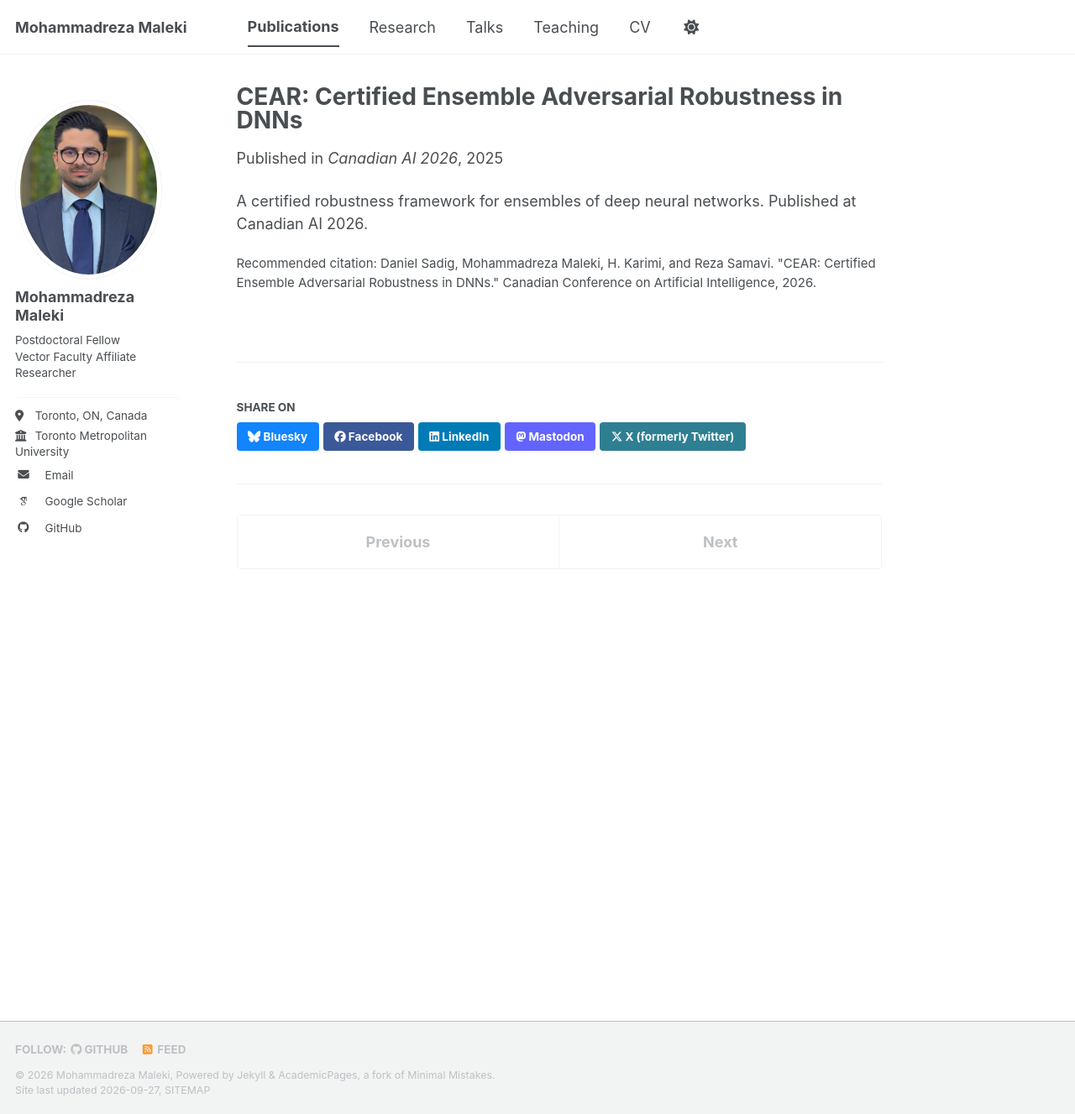
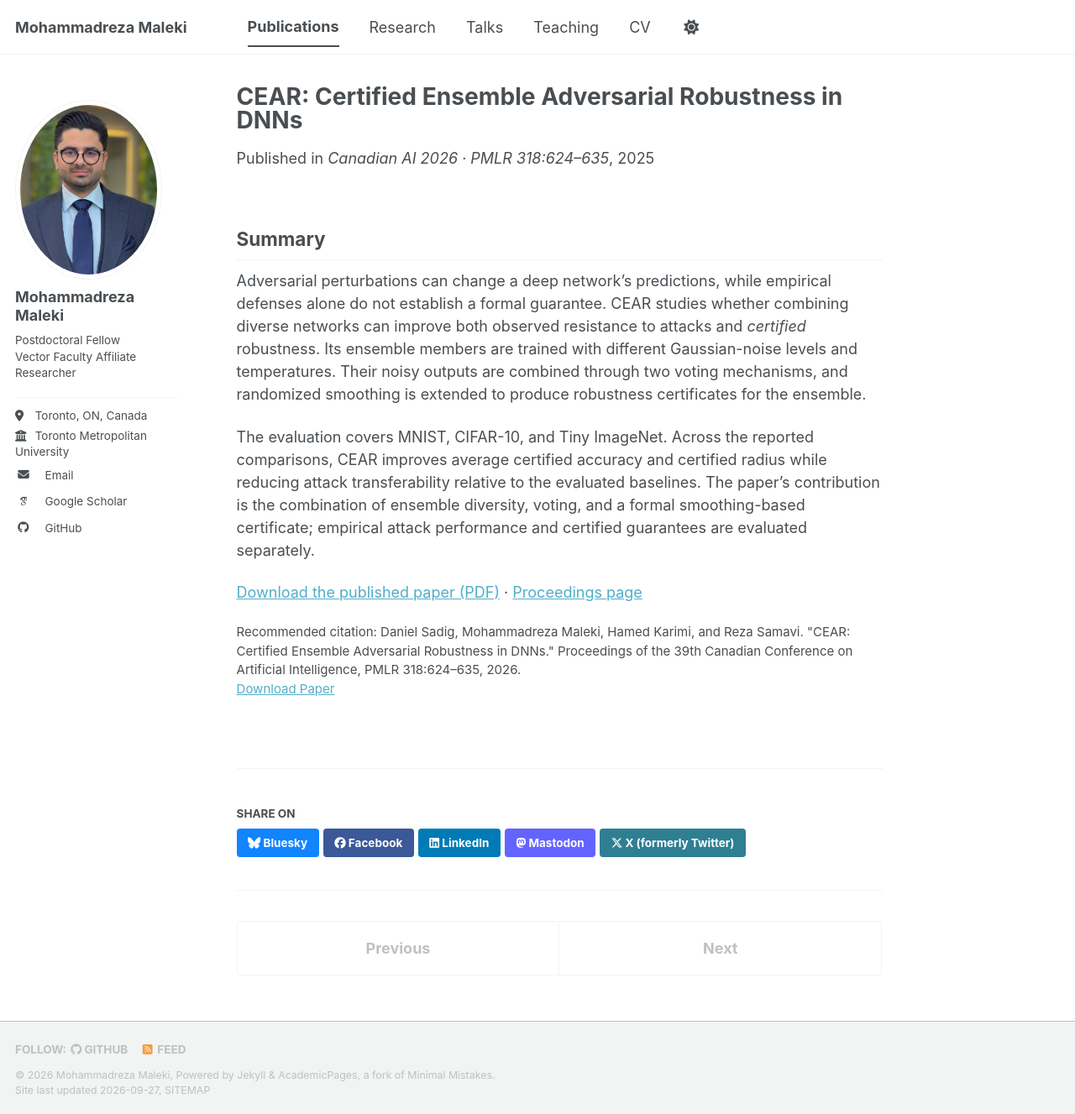
Before and after one commit to Mrezamaleki/mrezamaleki.github.io, a Jekyll site: the page built from _publications/2025-05-01-cear-certified-ensemble-adversarial-robustness.md, in a window 1280 px wide and 1327 px high. Shown: the whole window at 84% size. Built offline with Jekyll 4.4.1, drawn with Linux system fonts in a browser that asks for light colours; some web fonts are replaced; a script bundle is joined from its source files by our own code; library files that are not in the unit come from our copies.

Commit message:
Add verified PDF and detailed paper summary

```diff
--- a/_publications/2025-05-01-cear-certified-ensemble-adversarial-robustness.md
+++ b/_publications/2025-05-01-cear-certified-ensemble-adversarial-robustness.md
@@ -3,9 +3,16 @@ title: "CEAR: Certified Ensemble Adversarial Robustness in DNNs"
 collection: publications
 year: 2026
 category: conferences
-excerpt: "A framework for certifying adversarial robustness of deep neural network ensembles."
-venue: "Canadian AI 2026"
-citation: 'Daniel Sadig, Mohammadreza Maleki, H. Karimi, and Reza Samavi. "CEAR: Certified Ensemble Adversarial Robustness in DNNs." Canadian Conference on Artificial Intelligence, 2026.'
+excerpt: "An ensemble method combining noise-trained networks, voting rules, and randomized-smoothing certificates."
+venue: "Canadian AI 2026 · PMLR 318:624–635"
+paperurl: "https://raw.githubusercontent.com/mlresearch/v318/main/assets/sadig26a/sadig26a.pdf"
+citation: 'Daniel Sadig, Mohammadreza Maleki, Hamed Karimi, and Reza Samavi. "CEAR: Certified Ensemble Adversarial Robustness in DNNs." Proceedings of the 39th Canadian Conference on Artificial Intelligence, PMLR 318:624–635, 2026.'
 ---
 
-A certified robustness framework for ensembles of deep neural networks. Published at Canadian AI 2026.
+## Summary
+
+Adversarial perturbations can change a deep network's predictions, while empirical defenses alone do not establish a formal guarantee. CEAR studies whether combining diverse networks can improve both observed resistance to attacks and *certified* robustness. Its ensemble members are trained with different Gaussian-noise levels and temperatures. Their noisy outputs are combined through two voting mechanisms, and randomized smoothing is extended to produce robustness certificates for the ensemble.
+
+The evaluation covers MNIST, CIFAR-10, and Tiny ImageNet. Across the reported comparisons, CEAR improves average certified accuracy and certified radius while reducing attack transferability relative to the evaluated baselines. The paper's contribution is the combination of ensemble diversity, voting, and a formal smoothing-based certificate; empirical attack performance and certified guarantees are evaluated separately.
+
+[Download the published paper (PDF)](https://raw.githubusercontent.com/mlresearch/v318/main/assets/sadig26a/sadig26a.pdf) · [Proceedings page](https://proceedings.mlr.press/v318/sadig26a.html)
```
